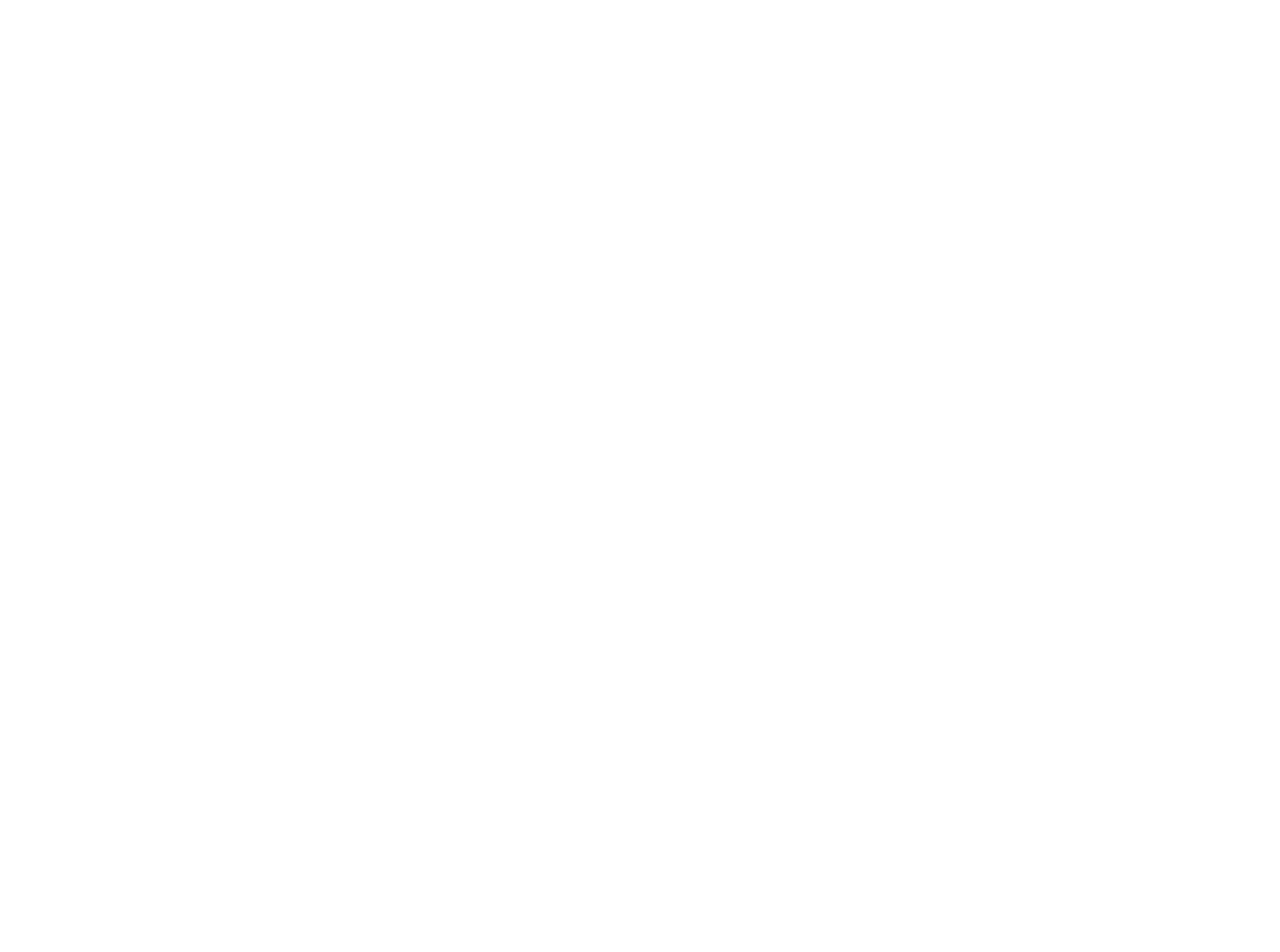
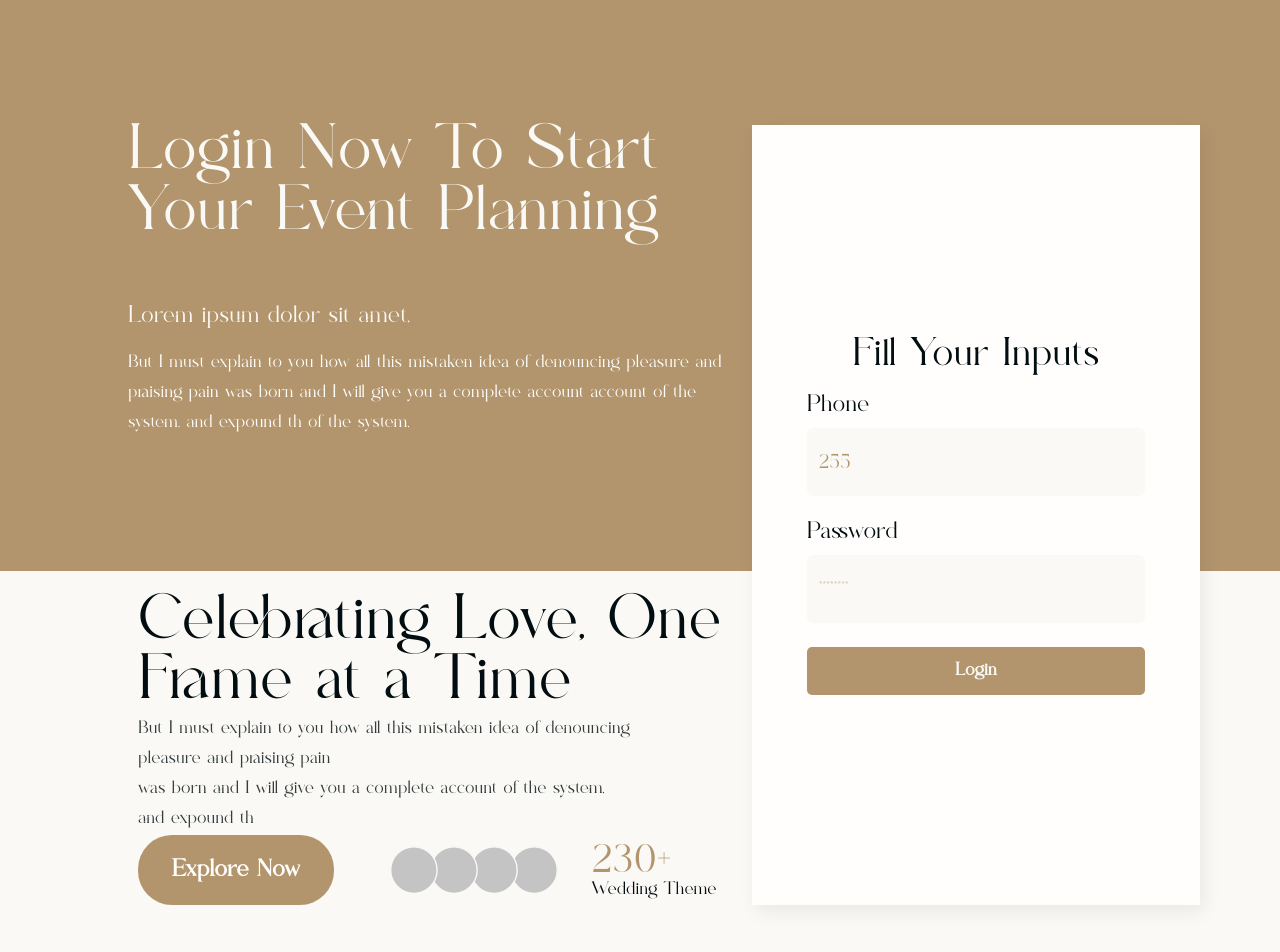
Before and after one commit to FreshInk-Digital/Electonic-wedding-card-system, a React (Create React App) app in the folder frontend/e-event-card/: page /login in a window 1280 px wide. Shown: the part 460-1412 px from the top of the page. Before the commit the page ends 800 px from the top, so only its background shows below. Built offline with nearby package versions, Linux system fonts and the light colour scheme.

Commit message:
frontend Login page complete

```diff
--- /dev/null
+++ b/frontend/e-event-card/src/pages/Login/LoginSection.jsx
@@ -0,0 +1,190 @@
+import {
+  Image,
+  Button,
+  Input,
+  Box,
+  Flex,
+  Text,
+  Container,
+} from "@chakra-ui/react";
+import React from "react";
+
+export default function LoginSection() {
+  return (
+    <>
+      {/* login section */}
+      <Box>
+        <Box>
+          <Flex
+            bg="gray.500"
+            justifyContent="center"
+            py={{ md: "120px", base: "16px", sm: "20px" }}
+          >
+            <Container
+              mt="8px"
+              display="flex"
+              justifyContent="center"
+              px={{ md: "0px", base: "20px" }}
+              w={{ md: "80%", base: "100%" }}
+            >
+              <Flex
+                gap={{ base: "31px", sm: "62px" }}
+                w="100%"
+                flexDirection="column"
+              >
+                <Text size="text4xl" color="gray.50" lineHeight="61px">
+                  <>
+                    Login Now To Start <br />
+                    Your Event Planning
+                  </>
+                </Text>
+                <Flex
+                  mb="14px"
+                  gap="20px"
+                  flexDirection="column"
+                  alignItems="flex-start"
+                >
+                  <Text size="textmd" color="gray.50">
+                    Lorem ipsum dolor sit amet,{" "}
+                  </Text>
+                  <Text
+                    size="textxs"
+                    color="white.a700"
+                    w={{ md: "60%", base: "100%" }}
+                    lineHeight="30px"
+                  >
+                    But I must explain to you how all this mistaken idea of
+                    denouncing pleasure and praising pain was born and I will
+                    give you a complete account account of the system, and
+                    expound th of the system,
+                  </Text>
+                </Flex>
+              </Flex>
+            </Container>
+          </Flex>
+          <Flex
+            mt="-446px"
+            position="relative"
+            alignItems="center"
+            mx={{ md: "80px", base: "0px" }}
+            flexDirection={{ md: "row-reverse", base: "column" }} // Switched to "row-reverse"
+          >
+            {/* Registration Form Section */}
+            <Flex
+              ml={{ md: "-58px", base: "0px" }}
+              gap="20px" // Reduced gap between elements
+              position="relative"
+              bg="white.a700"
+              boxShadow="xs"
+              w={{ md: "40%", base: "100%" }}
+              flexDirection="column"
+              alignItems="center"
+              justifyContent="center"
+              px={{ md: "40px", base: "16px" }} // Reduced horizontal padding
+              py={{ md: "210px", base: "12px", sm: "16px" }} // Reduced vertical padding
+            >
+              <Text>Fill Your Inputs</Text>
+              <Flex
+                gap="24px" // Reduced gap between form fields
+                w={{ md: "92%", base: "100%" }}
+                flexDirection="column"
+              >
+                <Flex gap="12px" flexDirection="column" alignItems="flex-start">
+                  <Text size="textmd">Phone</Text>
+                  <Input
+                    placeholder={+255}
+                    fontFamily="Stigfier"
+                    alignSelf="stretch"
+                  />
+                </Flex>
+                <Flex gap="12px" flexDirection="column" alignItems="flex-start">
+                  <Text size="textmd">Password</Text>
+                  <Input
+                    placeholder={`********`}
+                    type="password"
+                    fontFamily="Stigfier"
+                    alignSelf="stretch"
+                  />
+                </Flex>
+                <Button
+                  size="sm" // Reduced button size
+                  color="gray.50"
+                  fontFamily="Stigfier"
+                  textTransform="capitalize"
+                  minw="116px"
+                  borderRadius="5px"
+                >
+                  Login
+                </Button>
+              </Flex>
+            </Flex>
+
+            {/* Content Section */}
+            <Flex
+              mb="0px"
+              gap="2px"
+              zIndex={1}
+              alignSelf="flex-end"
+              w={{ md: "60%", base: "100%" }}
+              position="relative"
+              flexDirection="column"
+              px={{ md: 0, base: "20px" }}
+            >
+              <Text size="text4xl" lineHeight="60px">
+                Celebrating Love, One Frame at a Time
+              </Text>
+              <Text
+                size="textxs"
+                color="black.900_cc"
+                w={{ md: "74%", base: "100%" }}
+                lineHeight="30px"
+              >
+                <>
+                  But I must explain to you how all this mistaken idea of
+                  denouncing pleasure and praising pain <br />
+                  was born and I will give you a complete account of the system,
+                  and expound th
+                </>
+              </Text>
+              <Flex flexDirection={{ md: "row", base: "column" }}>
+                <Button
+                  size="2xl"
+                  fontFamily="Stigfier"
+                  minw="288px"
+                  borderRadius="34px"
+                >
+                  Explore Now
+                </Button>
+                <Flex
+                  gap="34px"
+                  flex={1}
+                  alignItems="center"
+                  px={{ md: "56px", base: "16px", sm: "20px" }}
+                  alignSelf={{ md: "auto", base: "stretch" }}
+                  flexDirection={{ base: "column", sm: "row" }}
+                >
+                  <Image
+                    src="images/img_frame_9.svg"
+                    alt="Frame Image"
+                    h="68px"
+                    w={{ base: "100%", sm: "46%" }}
+                    fit="contain"
+                  />
+                  <Flex
+                    flex={1}
+                    flexDirection="column"
+                    alignItems="flex-start"
+                    alignSelf={{ base: "stretch", sm: "auto" }}
+                  >
+                    <Text color="gray.500">230+</Text>
+                    <Text size="textxs">Wedding Theme</Text>
+                  </Flex>
+                </Flex>
+              </Flex>
+            </Flex>
+          </Flex>
+        </Box>
+      </Box>
+    </>
+  );
+}
--- a/frontend/e-event-card/src/pages/Login/index.jsx
+++ b/frontend/e-event-card/src/pages/Login/index.jsx
@@ -1,9 +1,63 @@
+import { Helmet } from "react-helmet";
+import Header from "components/Header";
+import Footer from "components/Footer";
+import HeroSection from "pages/Landing/HeroSection";
+import LanguageSelectionSection from "components/LanguageSelectionSection";
+import LoginSection from "./LoginSection";
+import { Box, Image, Flex } from "@chakra-ui/react";
 import React from "react";
+
 
 export default function LoginPage() {
   return (
     <>
+      <Helmet>
+        <title>Event Login - Start Planning Your Wedding</title>
+        <meta
+          name="description"
+          content="Login now to begain planning your dream wedding. Experience premium services, competitive prices, and make your love story unforgettable."
+        />
+      </Helmet>
+      <Box
+        overflowX="scroll"
+        bg="gray.50"
+      >
+        <Box>
+          {/* language section */}
+          <LanguageSelectionSection />
 
+          {/* header section */}
+          <Header />
+          <Image
+            src="images/img_frame_427321538.png"
+            alt="Image"
+            h="10px"
+            mt="26px"
+            w="100%"
+            fit="cover"
+          />
+
+          <Flex
+            mt="10px"
+            gap={{ md: "76px", base: "38px", sm: "57px" }}
+            flexDirection="column"
+          >
+            {/* login section */}
+            <LoginSection />
+          </Flex>
+
+          {/* hero section */}
+          <HeroSection />
+          <Image src="images/img_frame_427321538.png"
+            alt="Image"
+            h="10px"
+            mt="26px"
+            w="100%"
+            fit="cover"
+          />
+        </Box>
+        <Footer />
+      </Box>
     </>
   );
 }
```
